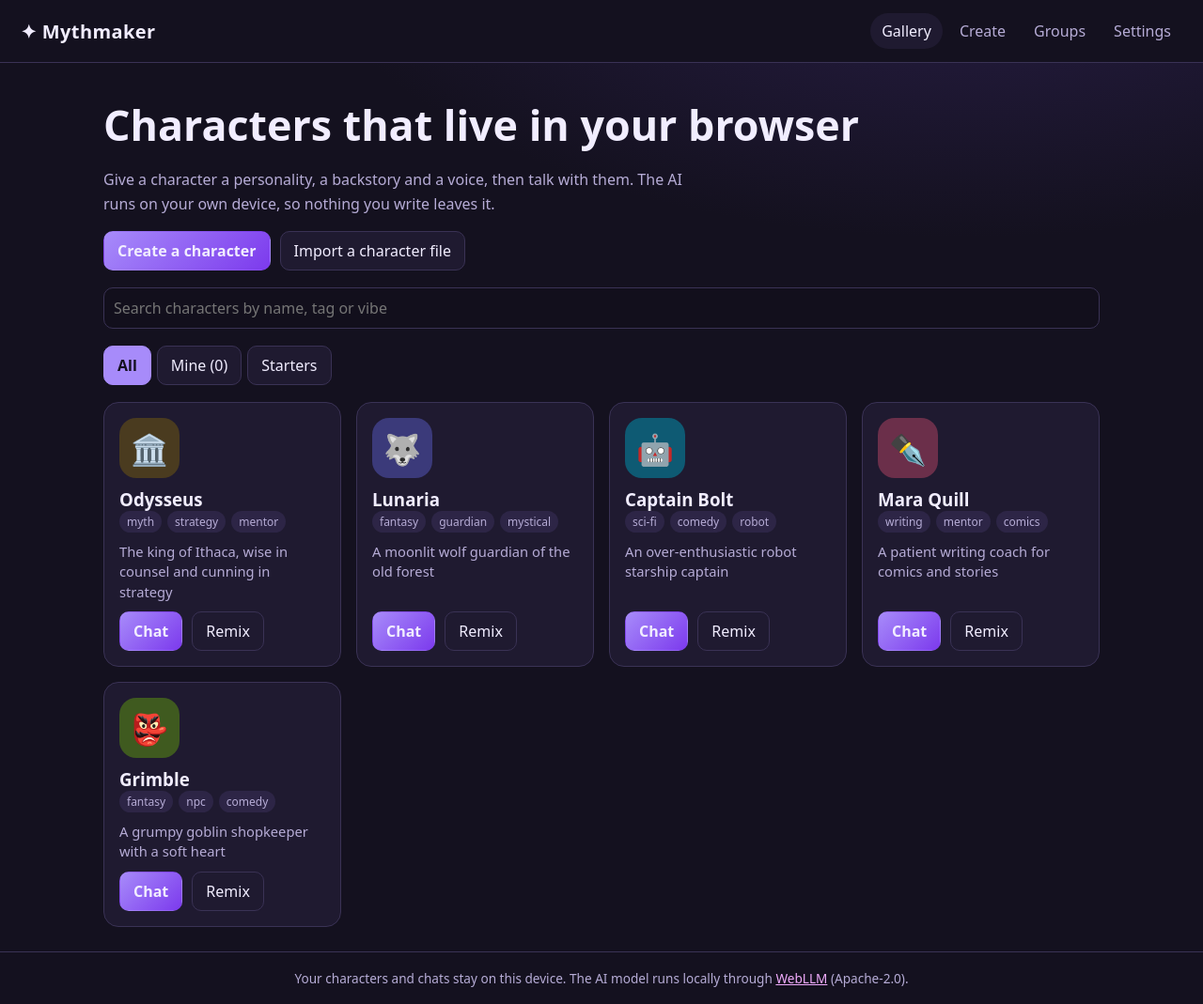
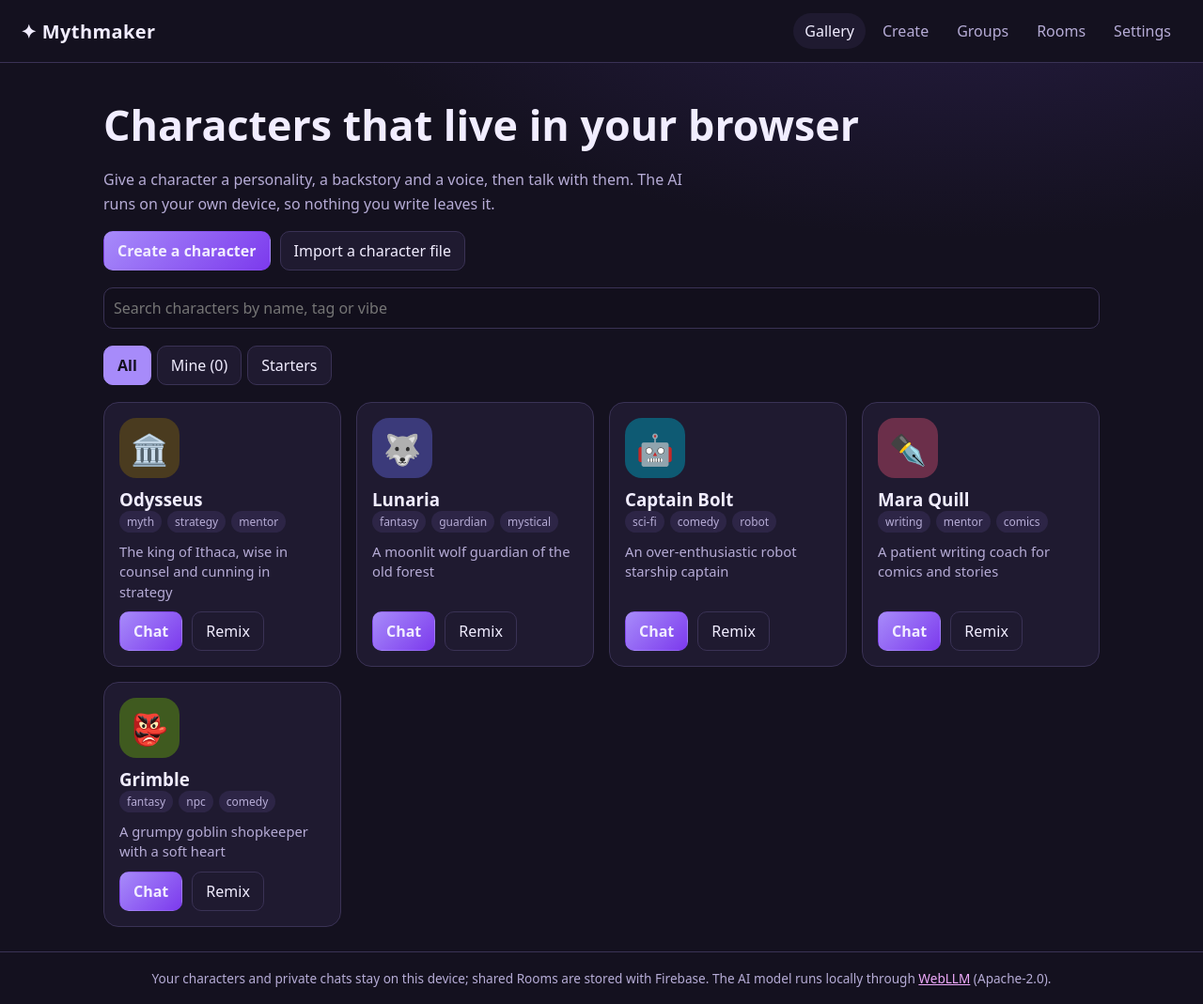
Before and after one commit to maxj2585/Mythmaker-studio, a plain HTML site: page index.html in a window 1280 px wide. Shown: the whole page at 94% size. Drawn offline with Linux system fonts and the light colour scheme.

Commit message:
Add shared Rooms: index.html

```diff
--- a/index.html
+++ b/index.html
@@ -15,11 +15,12 @@
     <a href="#/" data-nav="gallery">Gallery</a>
     <a href="#/create" data-nav="create">Create</a>
     <a href="#/groups" data-nav="groups">Groups</a>
+    <a href="#/rooms" data-nav="rooms">Rooms</a>
     <a href="#/settings" data-nav="settings">Settings</a>
   </nav>
 </header>
 <main id="view" tabindex="-1"></main>
-<footer class="foot">Your characters and chats stay on this device. The AI model runs locally through <a href="https://github.com/mlc-ai/web-llm" target="_blank" rel="noopener">WebLLM</a> (Apache-2.0).</footer>
+<footer class="foot">Your characters and private chats stay on this device; shared Rooms are stored with Firebase. The AI model runs locally through <a href="https://github.com/mlc-ai/web-llm" target="_blank" rel="noopener">WebLLM</a> (Apache-2.0).</footer>
 <script type="module" src="./app.js"></script>
 </body>
 </html>
```
